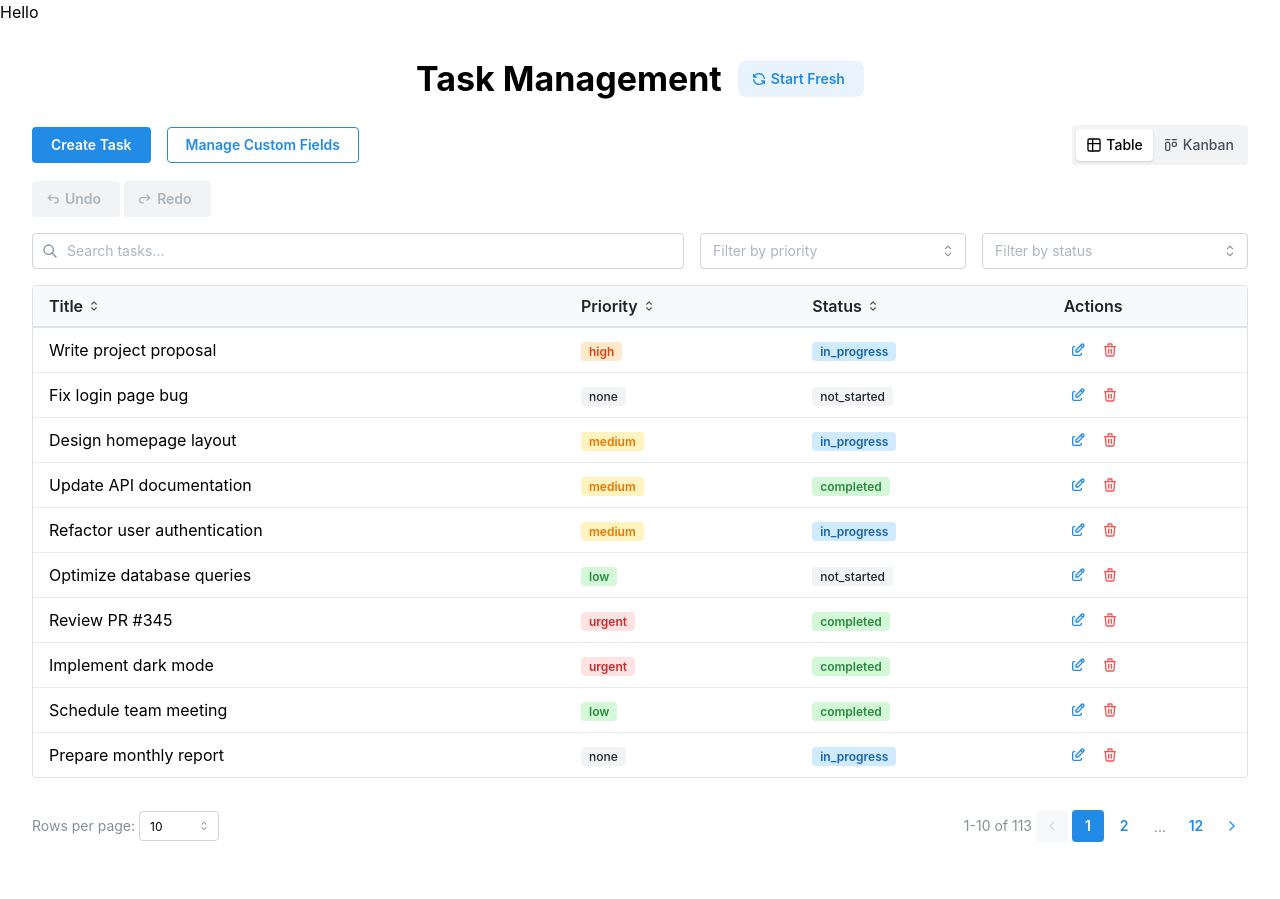
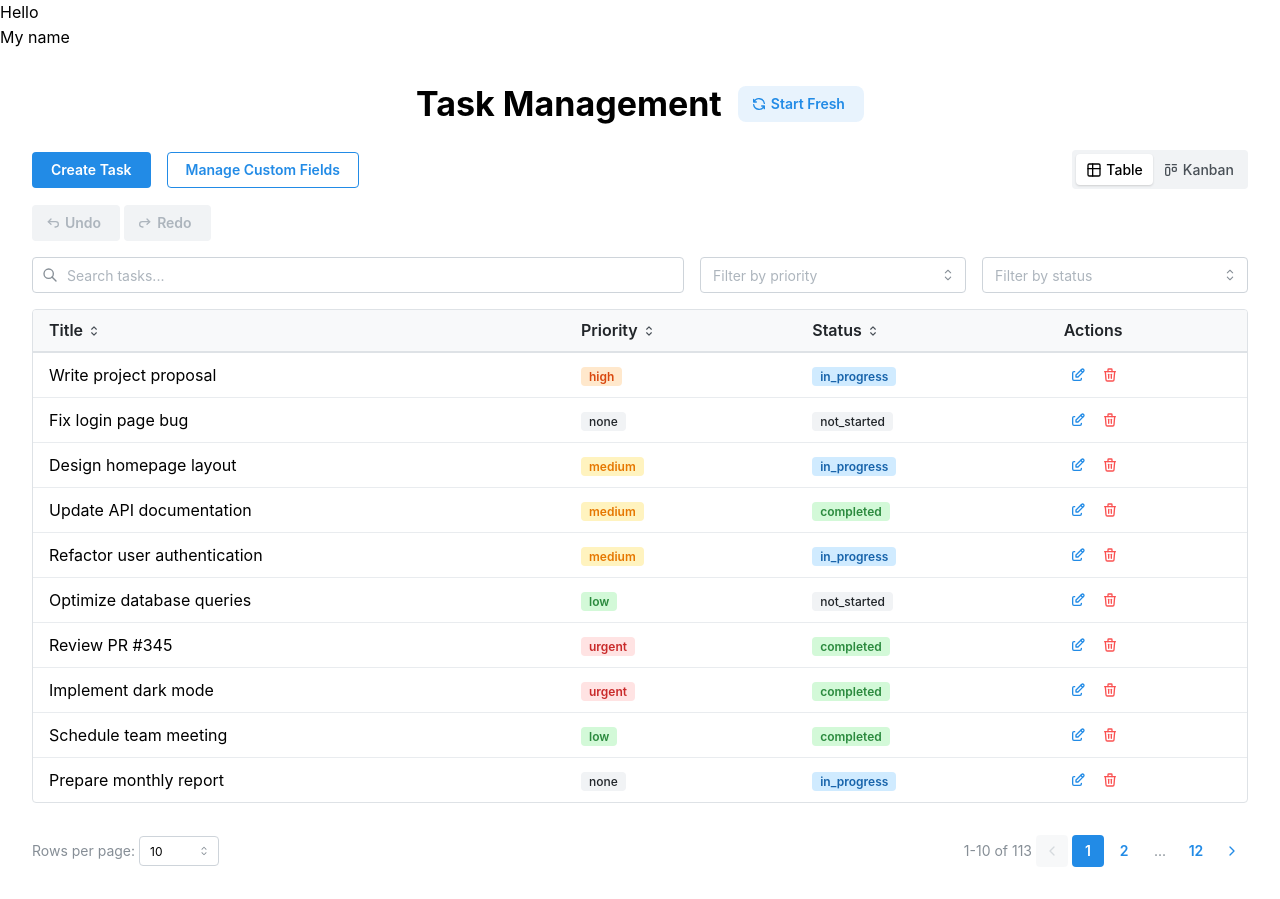
Before and after one commit to ujjwal502/task-management-app, a Next.js app: page / in a window 1280 px wide. Before the commit the page ends 874 px from the top, so only its background shows below. Built offline with nearby package versions, Linux system fonts and the light colour scheme.

Commit message:
another change

```diff
--- a/app/components/TaskManager/TaskManager.container.tsx
+++ b/app/components/TaskManager/TaskManager.container.tsx
@@ -49,6 +49,7 @@ export function TaskManagerContainer({
   return (
     <>
       <Text>Hello</Text>
+      <Text>My name</Text>
       <Box
         size="xl"
         p="xl"
```
